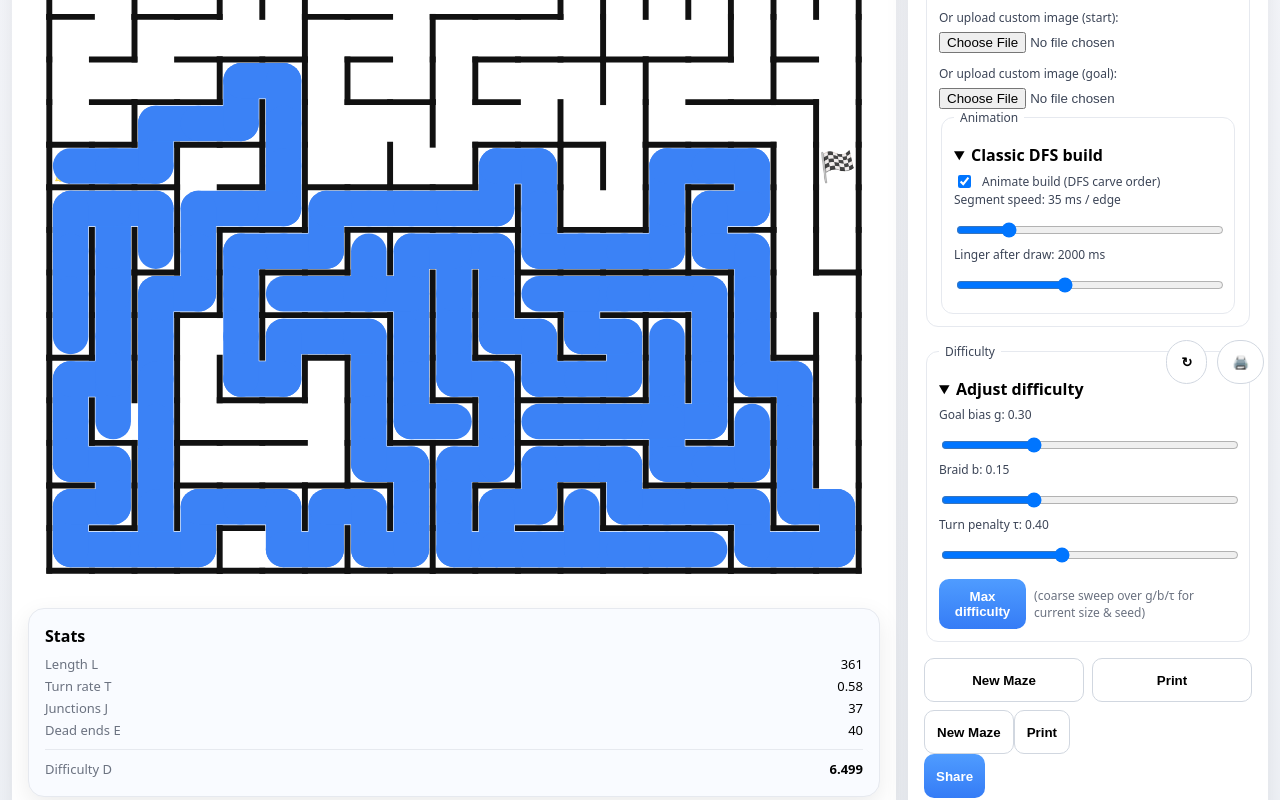
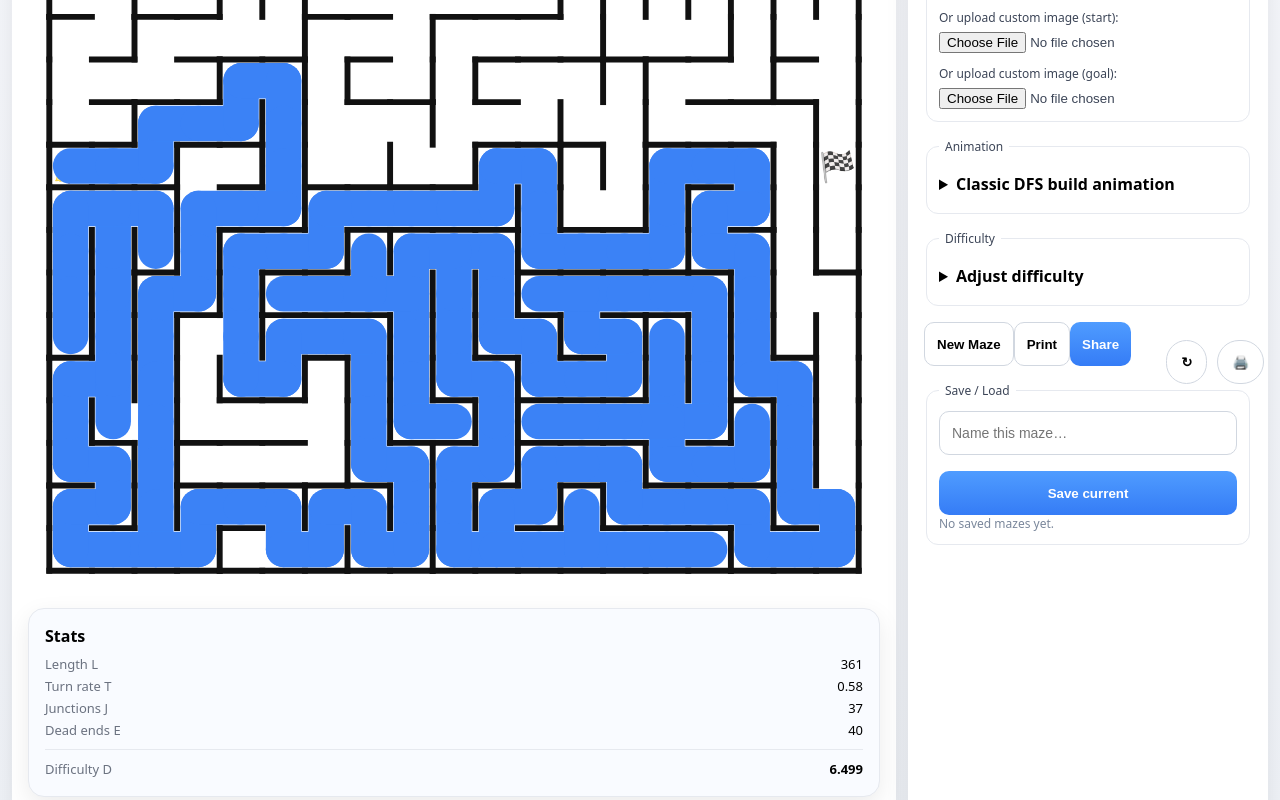
Before and after one commit to JENkt4k/maze-pwa, a React (Vite) app: page / in a window 1280 px wide. Shown: the part 400-1200 px from the top of the page. Built offline with nearby package versions, Linux system fonts and the light colour scheme.

Commit message:
ui cleanup

```diff
--- a/src/app/components/Sidebar.tsx
+++ b/src/app/components/Sidebar.tsx
@@ -196,11 +196,30 @@ export default function Sidebar(props: Props){
           </div>
         </details>
 
+
+
+        {/* Popovers (rendered at end of fieldset so z-index is sane) */}
+        {picker === "start" && (
+          <EmojiPicker
+            onSelect={(e) => setStartIcon(e)}
+            onClose={() => setPicker(null)}
+            anchorRef={startBtnRef}
+          />
+        )}
+        {picker === "goal" && (
+          <EmojiPicker
+            onSelect={(e) => setGoalIcon(e)}
+            onClose={() => setPicker(null)}
+            anchorRef={goalBtnRef}
+          />
+        )}
+      </fieldset>
+
       <fieldset>
         <legend>Animation</legend>
-          <details open>
+        <details >
           <summary style={{ cursor:"pointer", fontWeight:600, padding:"6px 0" }}>
-              Classic DFS build
+            Classic DFS build animation
           </summary>
 
           <label className="hstack" style={{ alignItems:"center", gap:8 }}>
@@ -246,29 +265,9 @@ export default function Sidebar(props: Props){
         </details>
       </fieldset>
 
-
-        {/* Popovers (rendered at end of fieldset so z-index is sane) */}
-        {picker === "start" && (
-          <EmojiPicker
-            onSelect={(e) => setStartIcon(e)}
-            onClose={() => setPicker(null)}
-            anchorRef={startBtnRef}
-          />
-        )}
-        {picker === "goal" && (
-          <EmojiPicker
-            onSelect={(e) => setGoalIcon(e)}
-            onClose={() => setPicker(null)}
-            anchorRef={goalBtnRef}
-          />
-        )}
-      </fieldset>
-
-
-
       <fieldset>
         <legend>Difficulty</legend>
-        <details open>
+        <details >
           <summary style={{ cursor:"pointer", fontWeight:600, padding:"6px 0" }}>Adjust difficulty</summary>
 
           <label>Goal bias g: {g.toFixed(2)}
@@ -293,14 +292,10 @@ export default function Sidebar(props: Props){
       </fieldset>
 
 
-      <div className="grid-2">
-        <button className="btn" onClick={onNew}>New Maze</button>
-        <button className="btn" onClick={onPrint}>Print</button>
       <div className="grid-3">
         <button className="btn" onClick={onNew}>New Maze</button>
         <button className="btn" onClick={onPrint}>Print</button>
         <button className="btn btn-primary" onClick={onShare}>Share</button>
-        </div>
       </div>
 
       <fieldset>
```
Lines whose indentation alone changed are shown as unchanged.
